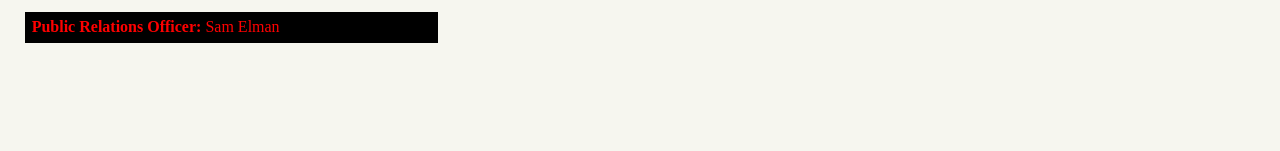
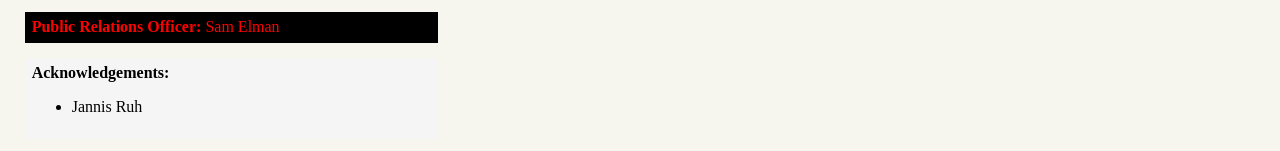
Before and after one commit to GabrielWaite/GabrielWaite.github.io, a plain HTML site: page hamzoo/about.html in a window 1280 px wide. Shown: the part 571-722 px from the top of the page. Drawn offline with nearby package versions, Linux system fonts and the light colour scheme; a web font is replaced by a local one.

Commit message:
Add acknowledgements

```diff
--- a/hamzoo/about.html
+++ b/hamzoo/about.html
@@ -58,4 +58,11 @@
     <b title="!">Public Relations Officer:</b> Sam Elman
   </div>
 
+  <div class="acknowledgements-box">
+    <b title="Acknowledgements">Acknowledgements:</b>
+    <ul>
+      <li>Jannis Ruh</li>
+    </ul>
+  </div>
+
 </body>
--- a/hamzoo/style.css
+++ b/hamzoo/style.css
@@ -211,3 +211,12 @@ header {
   color: red;
   margin: 15px;
 }
+
+.acknowledgements-box {
+  width: 400px;
+  height: auto;
+  padding: 5pt;
+  background-color: whitesmoke;
+  color: black;
+  margin: 15px;
+}
```
